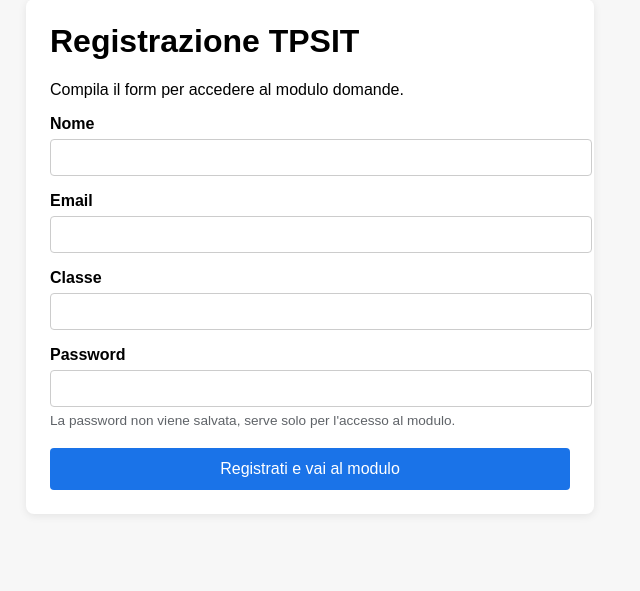
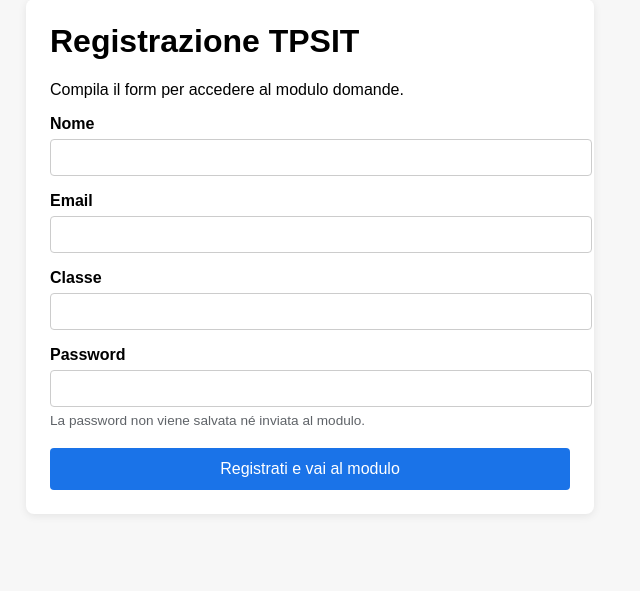
Before and after one commit to Emax-127/Scuola, a PHP site: page / in a window 1280 px wide. Shown: the part 25-616 px from the top of the page, without its empty margins (330-970 px from the left). Run offline with PHP 8.4, Linux system fonts and the light colour scheme.

Commit message:
Clarify password handling
Agent-Logs-Url: https://github.com/Emax-127/Scuola/sessions/3597a061-f466-4780-9e23-20ee38f8fea0

Co-authored-by: Emax-127 <168635875+Emax-127@users.noreply.github.com>

```diff
--- a/index.php
+++ b/index.php
@@ -150,7 +150,7 @@ function field_value(string $key, array $values): string
 
             <label for="password">Password</label>
             <input type="password" id="password" name="password" required>
-            <div class="hint">La password non viene salvata, serve solo per l'accesso al modulo.</div>
+            <div class="hint">La password non viene salvata né inviata al modulo.</div>
             <?php if (isset($errors['password'])) : ?>
                 <div class="error"><?php echo htmlspecialchars($errors['password'], ENT_QUOTES, 'UTF-8'); ?></div>
             <?php endif; ?>
```
Also changed, not shown: README.md.
